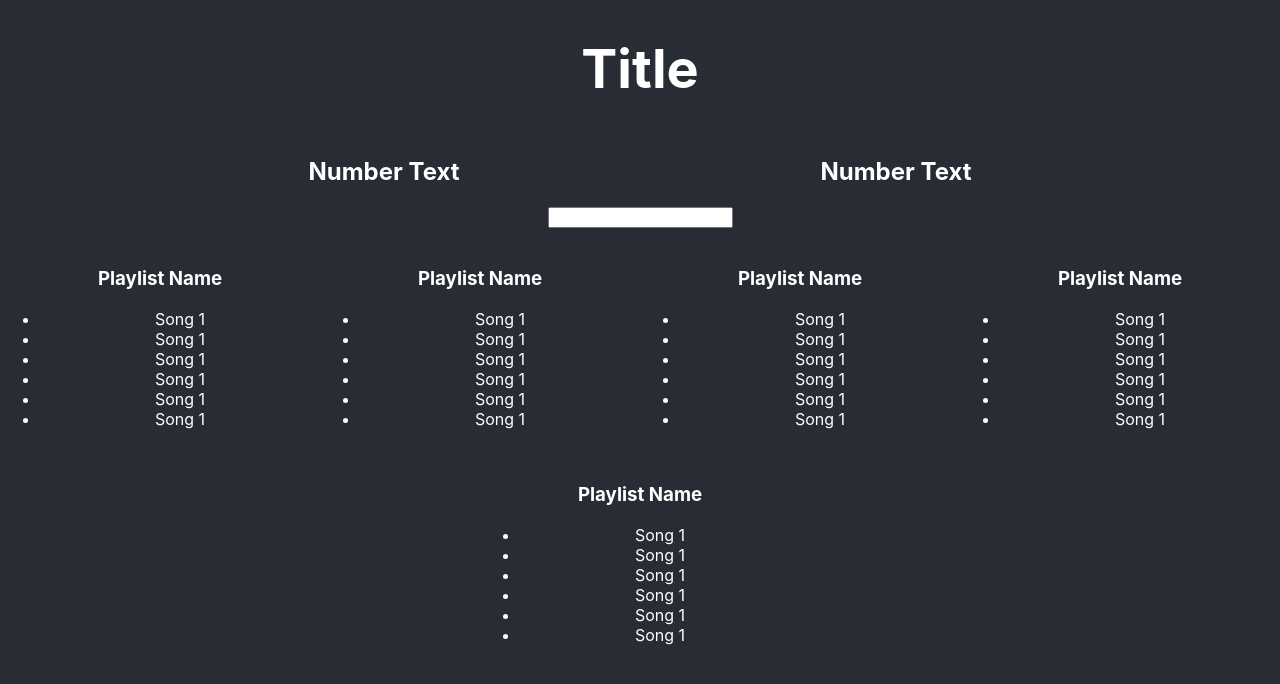
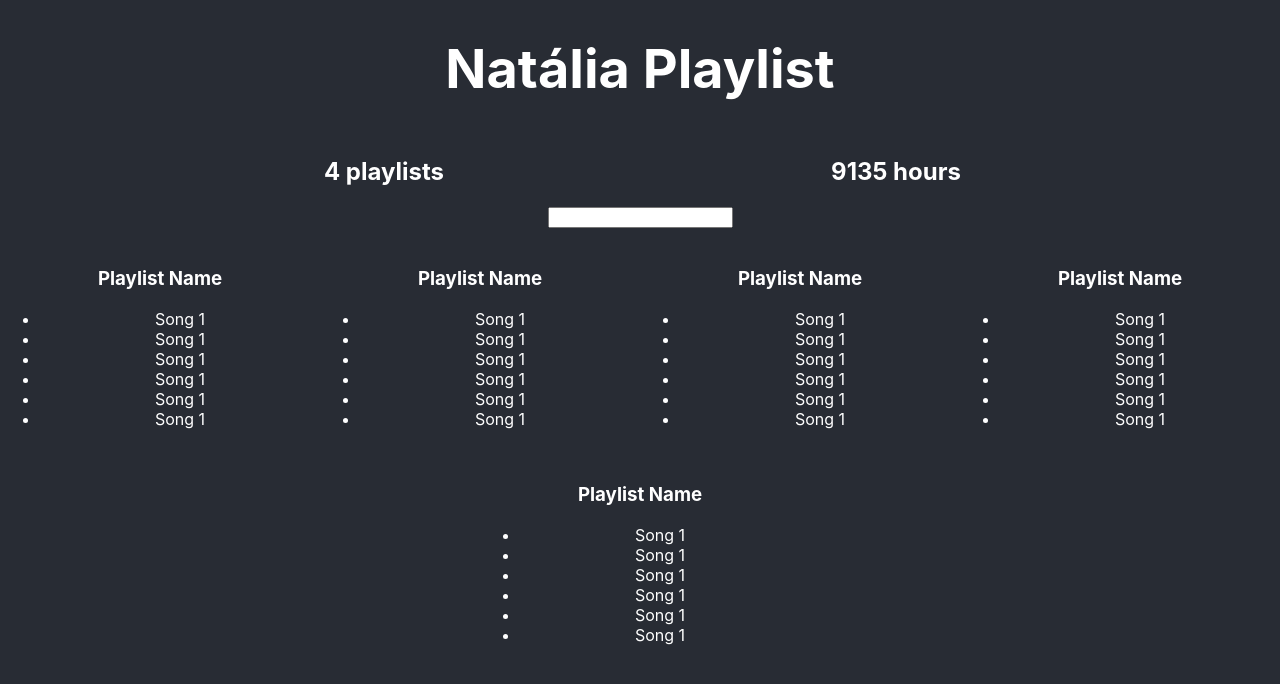
Before and after one commit to naaataliaazevedo/spotify-search, a React (Create React App) app: page / in a window 1280 px wide. Shown: the top 684 px of the page. Built offline with nearby package versions, Linux system fonts and the light colour scheme.

Commit message:
Added the fake data inside the app

```diff
--- a/src/App.js
+++ b/src/App.js
@@ -5,11 +5,88 @@
 let defaultStyle = {
   color: defaultTextColor,
 };
-class Aggregate extends Component {
+
+let fakeServerData = {
+  user: {
+    name: 'Natália',
+    playlists: [
+      {
+        name: 'My favorites',
+        songs: [
+          {
+            name: 'Bla bla',
+            duration: 12314,
+          },
+          {
+            name: 'Bla bla2',
+            duration: 243231,
+          }
+        ],
+      },
+      {
+        name: 'My favorites2',
+        songs: [
+          {
+            name: 'Bla bla3',
+            duration: 123123,
+          },
+          {
+            name: 'Bla bla4',
+            duration: 2833,
+          }
+        ],
+      },
+      {
+        name: 'My favorites3',
+        songs: [
+          {
+            name: 'Bla bla4',
+            duration: 123123,
+          },
+          {
+            name: 'Bla bla5',
+            duration: 2833,
+          }
+        ],
+      },
+      {
+        name: 'My favorites4',
+        songs: [
+          {
+            name: 'Bla bla6',
+            duration: 12323,
+          },
+          {
+            name: 'Bla bla7',
+            duration: 28333,
+          }
+        ],
+      },
+    ]
+  }
+};
+class PlaylistCounter extends Component {
   render() {
     return(
       <div style={{ ...defaultStyle, width: '40%', display: 'inline-block' }}>
-        <h2>Number Text</h2>
+        <h2>{this.props.playlists.length} playlists</h2>
+      </div>
+    );
+  }
+}
+
+class HoursCounter extends Component {
+  render() {
+    let allSongs = this.props.playlists.reduce((songs, eachPlaylist) => {
+      return songs.concat(eachPlaylist.songs);
+    }, []);
+    let totalDuration = allSongs.reduce((sum, eachSong) => {
+      return sum + eachSong.duration;
+    }, 0);
+
+    return (
+      <div style={{ ...defaultStyle, width: '40%', display: 'inline-block' }}>
+        <h2>{Math.round(totalDuration/60)} hours</h2>
       </div>
     );
   }
@@ -45,12 +122,40 @@
   }
 }
 class App extends Component {
+  constructor() {
+    super();
+    this.state = { serverData: {}};
+  }
+
+  componentDidMount() {
+    setTimeout(() => {
+      this.setState({
+        serverData: fakeServerData,
+      });
+    }, 1000);
+  }
+
   render() {
     return (
       <div className="App">
-        <h1 style={{ ...defaultStyle, 'font-size': '54px' }}>Title</h1>
-        <Aggregate />
-        <Aggregate />
+        {
+          this.state.serverData.user ?
+          <div>
+            <h1 style={{ ...defaultStyle, fontSize: '54px' }}>
+              {this.state.serverData.user.name} Playlist
+            </h1>
+            <PlaylistCounter
+              playlists={
+                this.state.serverData.user &&
+                this.state.serverData.user.playlists
+              }
+            />
+            <HoursCounter
+              playlists={
+                this.state.serverData.user &&
+                this.state.serverData.user.playlists
+              }
+            />
             <Filter />
             <Playlist />
             <Playlist />
@@ -58,6 +163,12 @@
             <Playlist />
             <Playlist />
           </div>
+          :
+          <h1 style={defaultStyle}>
+            Loading...
+          </h1>
+        }
+      </div>
     );
   }
 }
```
Lines whose indentation alone changed are shown as unchanged.
